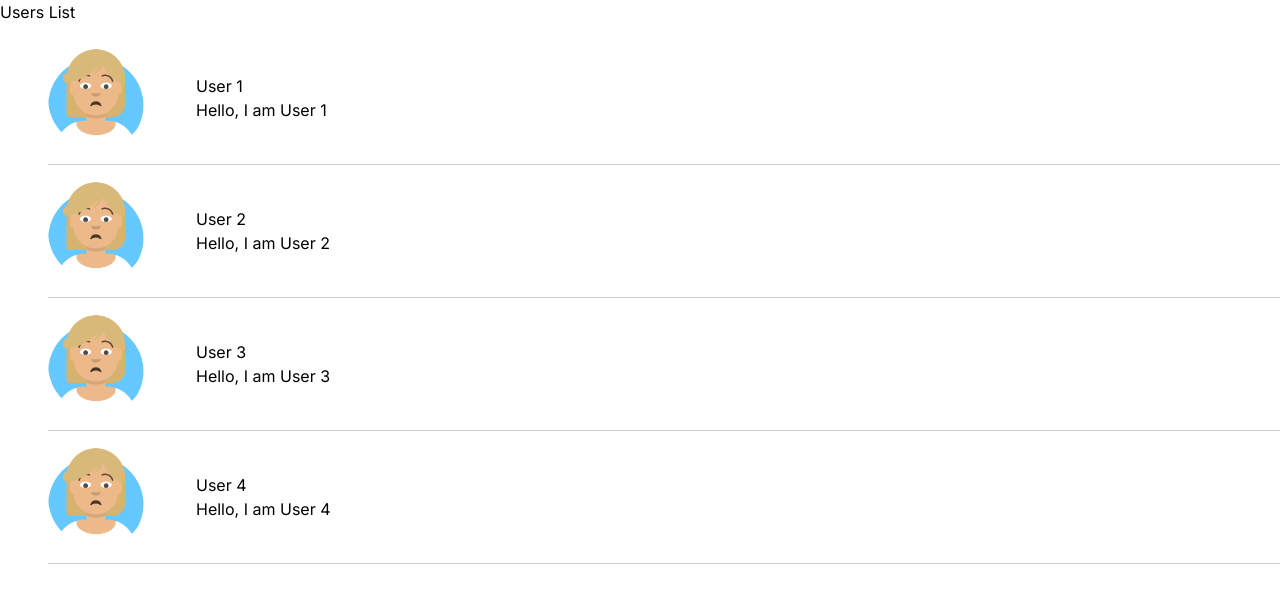
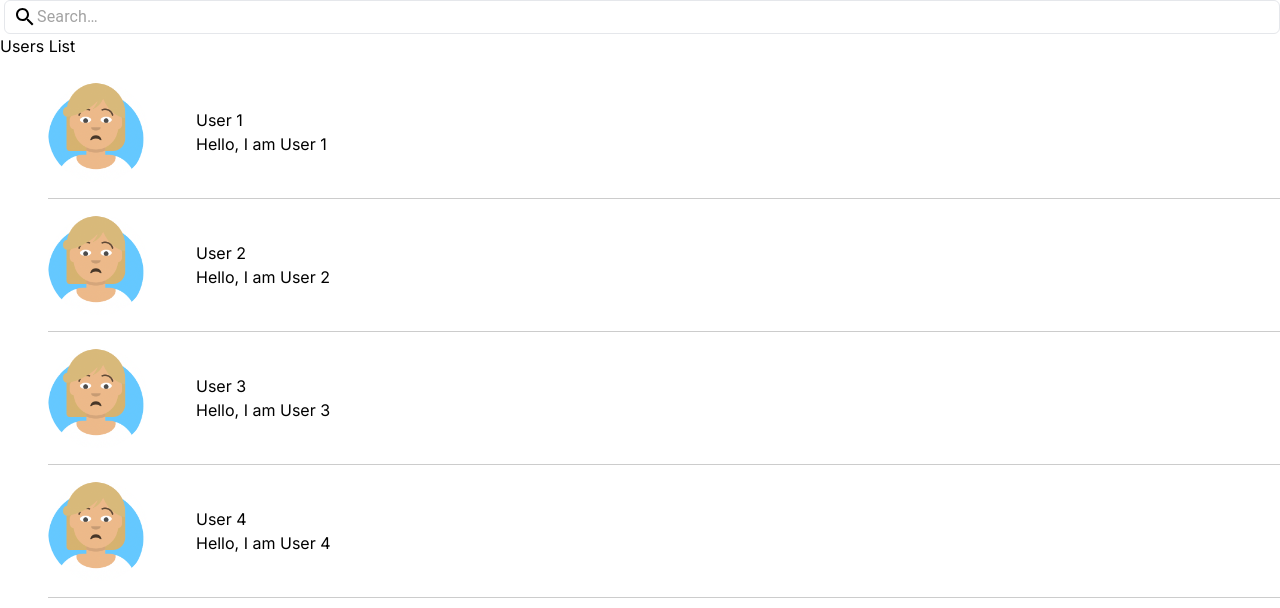
Before and after one commit to takahara-morpet/-frontend, a Next.js app: page /users in a window 1280 px wide. Shown: the top 608 px of the page. Built offline with nearby package versions, Linux system fonts and the light colour scheme.

Commit message:
検索bar忘れてた

```diff
--- a/src/app/users/page.tsx
+++ b/src/app/users/page.tsx
@@ -1,11 +1,15 @@
 import React from "react";
 import AddConnectionLayout from "../pages/users";
 import UsersList from "../pages/users";
-
+import SearchBar from "../molecules/search-bar";
 
 const UsersPage: React.FC = (): JSX.Element => {
     return (
+        <div>
+
+       <SearchBar />
         <UsersList />
+         </div>
     );
 }
 
```
